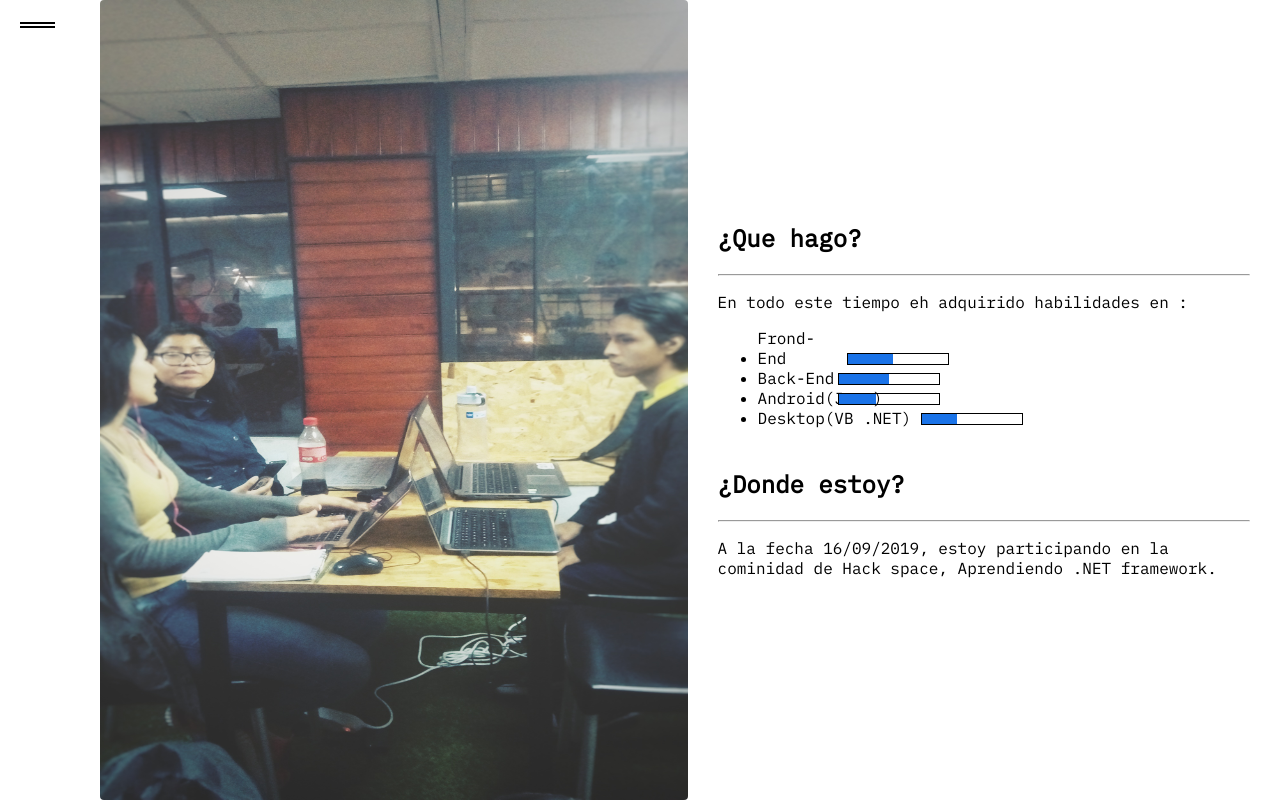
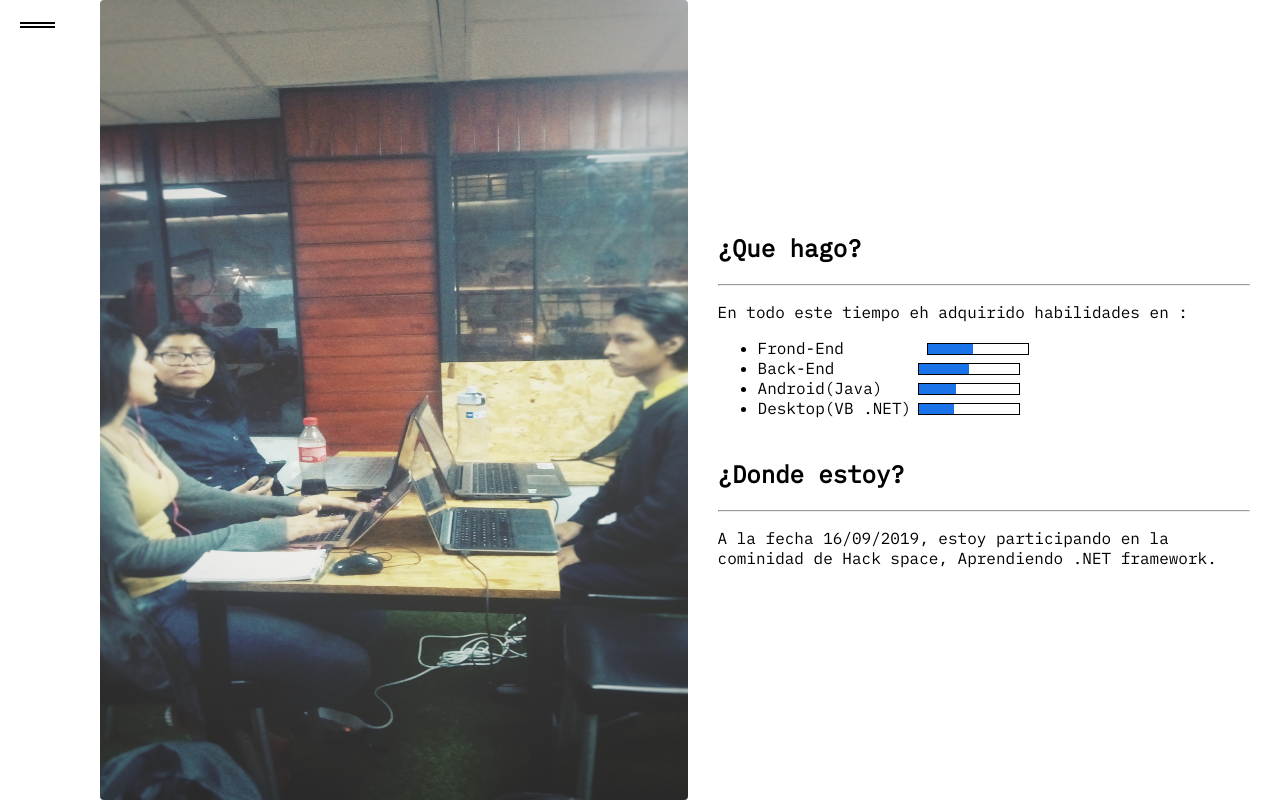
Before and after one commit to FrankCV12345/FrankCV12345.github.io, a plain HTML site: page index.html in a window 1280 px wide. Drawn offline with Linux system fonts and the light colour scheme; grey boxes are pictures that could not be loaded.

Commit message:
agrego estilos para mejorar el diseno de mis habilidades generales

```diff
--- a/estilos/general.css
+++ b/estilos/general.css
@@ -77,6 +77,10 @@ html , body {
     width: 80px;
     display: inline-block;
 }
+.nomHablidadGeneral{
+    width: 160px;
+    display: inline-block;
+}
 .contenedorItemsPortafolio{
     /*border: solid 1px red;*/
     width: 100%;
--- a/js/BD.js
+++ b/js/BD.js
@@ -34,7 +34,7 @@ let JsonInicio = {
     Contenido:[
         {
             pregunta:"¿Que hago?",
-            respuesta:"En todo este tiempo  eh adquirido habilidades en : <ul><li><span class='nomHablidad'>Frond-End</span> <span class='cont-med-habilidad'><span style='width:"+hablidaddes.generales.frondEnd+"'></span></span></li><li> <span class='nomHablidad'>Back-End</span><span class='cont-med-habilidad'><span style='width:"+hablidaddes.generales.backEnd+"'></span></span></li><li><span class='nomHablidad'> Android(Java)</span><span class='cont-med-habilidad'><span style='width:"+hablidaddes.generales.android+"'></span></span></li><li>Desktop(VB .NET) <span class='cont-med-habilidad'><span style='width:"+hablidaddes.generales.descktop+"'></span></span></li></ul>"
+            respuesta:"En todo este tiempo  eh adquirido habilidades en : <ul><li><span class='nomHablidadGeneral'>Frond-End</span> <span class='cont-med-habilidad'><span style='width:"+hablidaddes.generales.frondEnd+"'></span></span></li><li> <span class='nomHablidadGeneral'>Back-End</span><span class='cont-med-habilidad'><span style='width:"+hablidaddes.generales.backEnd+"'></span></span></li><li><span class='nomHablidadGeneral'> Android(Java)</span><span class='cont-med-habilidad'><span style='width:"+hablidaddes.generales.android+"'></span></span></li><li><span class='nomHablidadGeneral'> Desktop(VB .NET) </span><span class='cont-med-habilidad'><span style='width:"+hablidaddes.generales.descktop+"'></span></span></li></ul>"
         },
         {
             pregunta:"¿Donde estoy?",
```
